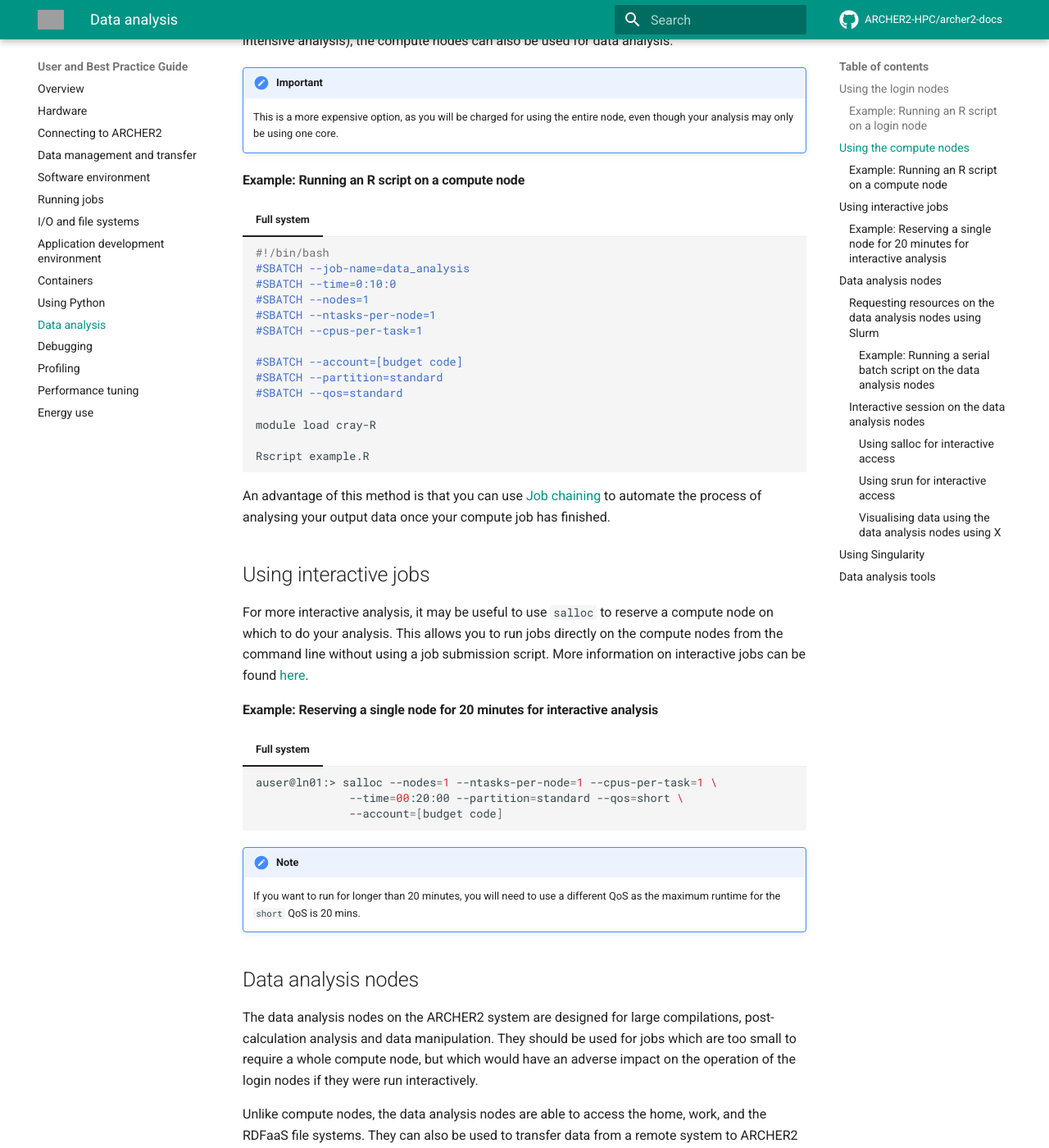
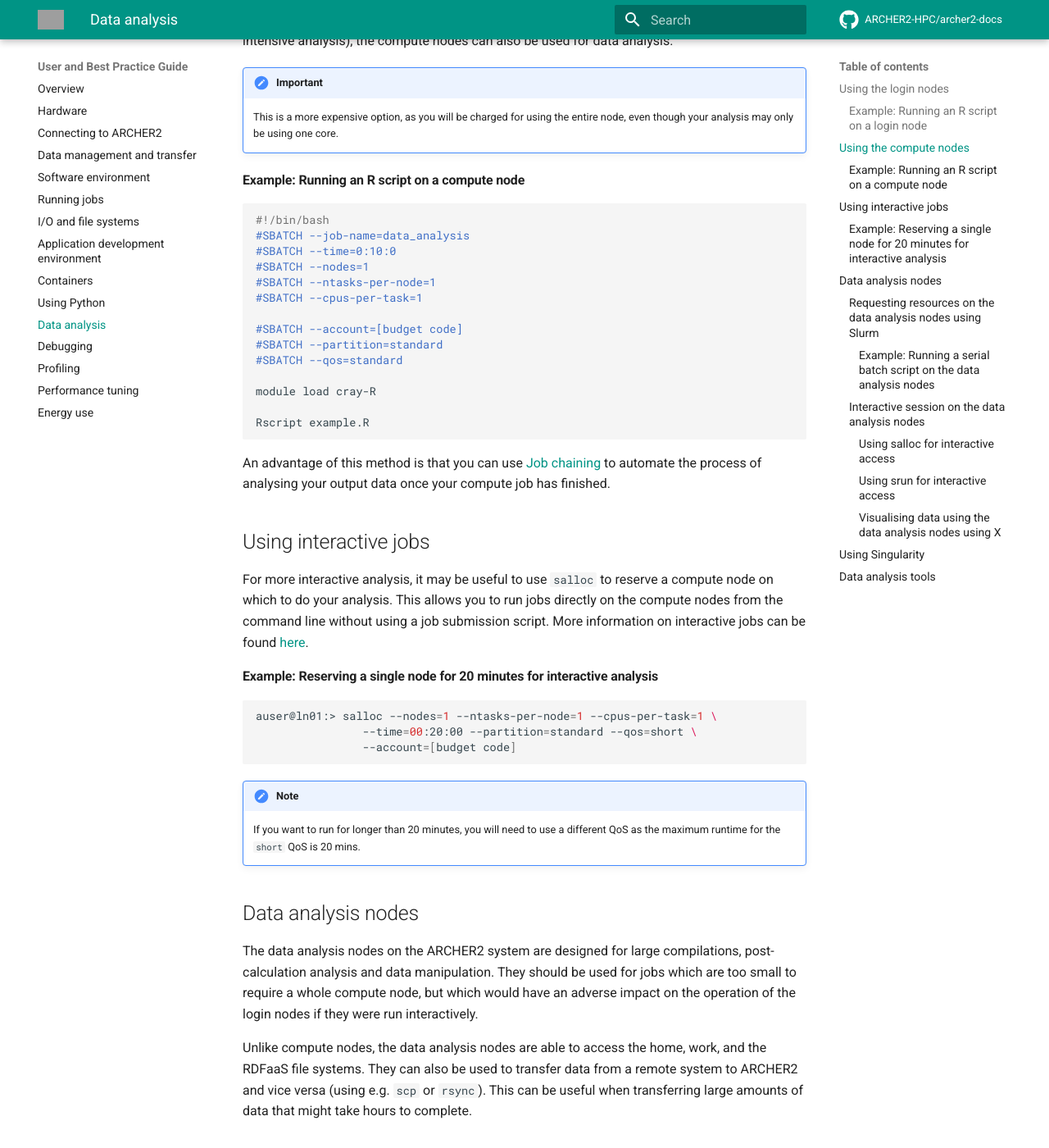
Before and after one commit to ARCHER2-HPC/archer2-docs, an MkDocs documentation site: the page built from docs/user-guide/analysis.md, in a window 1280 px wide and 1400 px high, scrolled down 643 px. Shown: the whole window at 82% size. Built offline with MkDocs 1.6.1 and Material for MkDocs 9.7.7, drawn with Linux system fonts in a browser that asks for light colours; comment, search, counter and statistics services are not loaded; grey boxes are pictures that could not be loaded.

Commit message:
Updates example job submission scripts

````diff
--- a/docs/user-guide/analysis.md
+++ b/docs/user-guide/analysis.md
@@ -31,23 +31,22 @@
 
 #### Example: Running an R script on a compute node
 
-=== "Full system"
-    ```slurm
-    #!/bin/bash
-    #SBATCH --job-name=data_analysis
-    #SBATCH --time=0:10:0
-    #SBATCH --nodes=1
-    #SBATCH --ntasks-per-node=1
-    #SBATCH --cpus-per-task=1
+```slurm
+#!/bin/bash
+#SBATCH --job-name=data_analysis
+#SBATCH --time=0:10:0
+#SBATCH --nodes=1
+#SBATCH --ntasks-per-node=1
+#SBATCH --cpus-per-task=1
 
-    #SBATCH --account=[budget code]
-    #SBATCH --partition=standard
-    #SBATCH --qos=standard
+#SBATCH --account=[budget code]
+#SBATCH --partition=standard
+#SBATCH --qos=standard
 
-    module load cray-R
+module load cray-R
 
-    Rscript example.R
-    ```
+Rscript example.R
+```
 
 
 An advantage of this method is that you can use
@@ -66,12 +65,12 @@
 
 #### Example: Reserving a single node for 20 minutes for interactive analysis
 
-=== "Full system"
-    ```bash
-    auser@ln01:> salloc --nodes=1 --ntasks-per-node=1 --cpus-per-task=1 \
-                  --time=00:20:00 --partition=standard --qos=short \
-                  --account=[budget code]
-    ```
+
+```bash
+auser@ln01:> salloc --nodes=1 --ntasks-per-node=1 --cpus-per-task=1 \
+                --time=00:20:00 --partition=standard --qos=short \
+                --account=[budget code]
+```
 
 !!! note
     If you want to run for longer than 20 minutes, you will need to use
````
Also changed, not shown: docs/user-guide/debug.md (+5 -2 lines).
